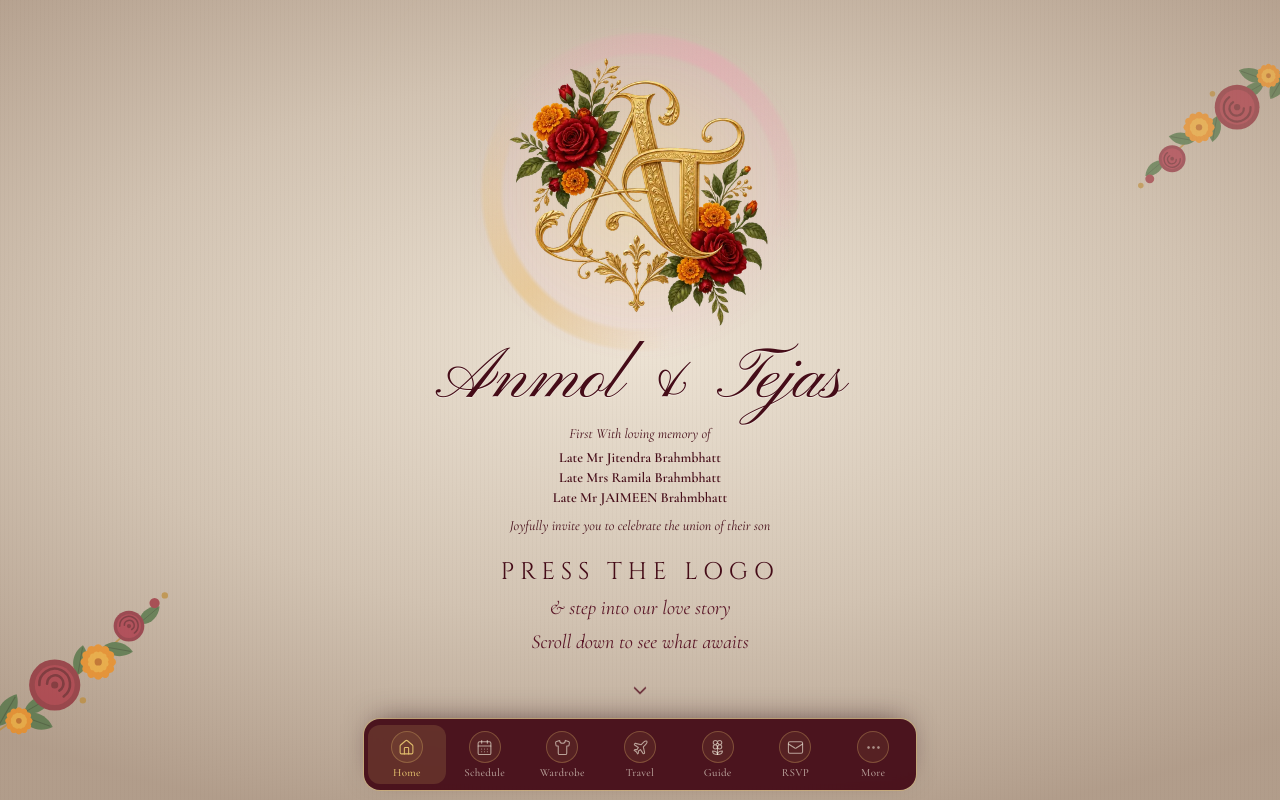
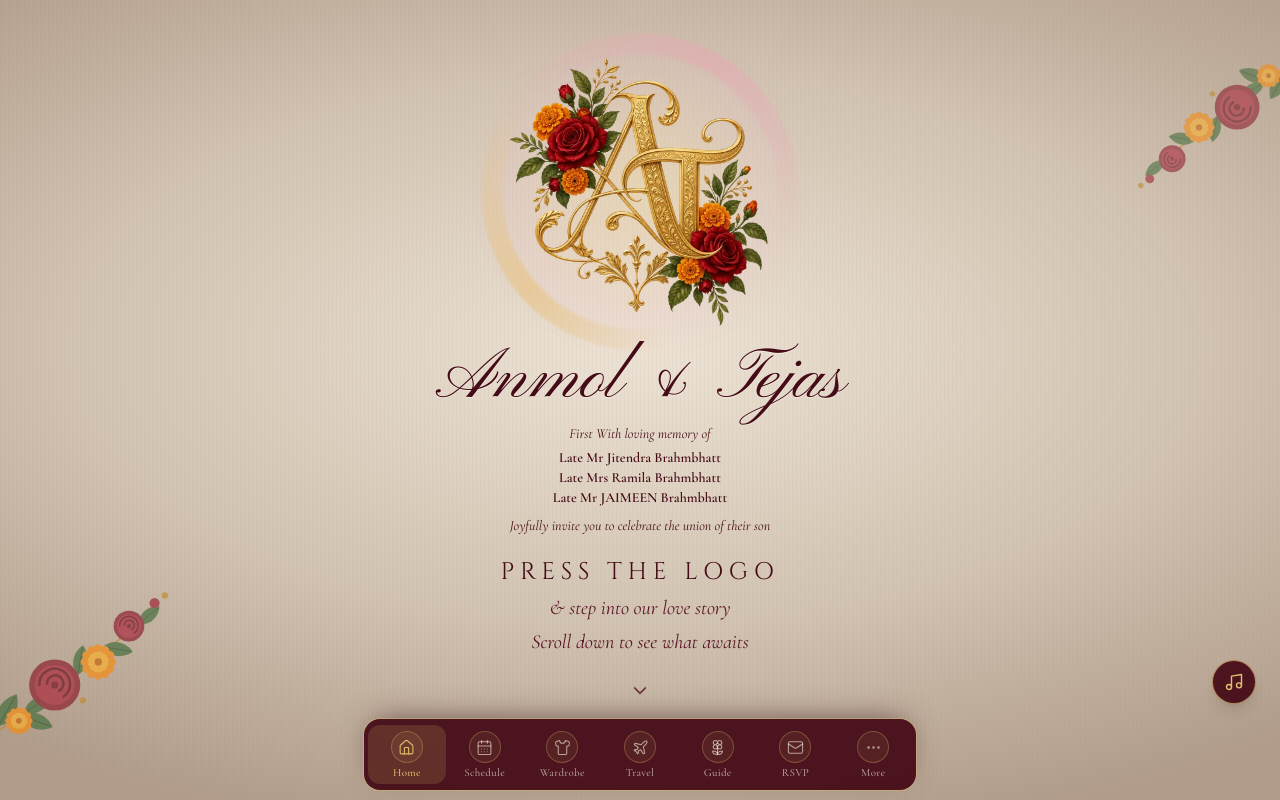
Before and after one commit to hill07/tejas-anoml, a React (Vite) app: page / in a window 1280 px wide. Shown: the top 800 px of the page. Built offline with nearby package versions, Linux system fonts and the light colour scheme.

Commit message:
Add persistent background music player

```diff
--- a/src/components/Layout.tsx
+++ b/src/components/Layout.tsx
@@ -1,4 +1,4 @@
-import { useEffect, type ReactNode } from 'react';
+import { useEffect, useRef, useState, type ReactNode } from 'react';
 import { Link, NavLink, Outlet, useLocation } from 'react-router-dom';
 import { Monogram } from './Monogram';
 import { OrnamentDivider } from './Ornaments';
@@ -72,6 +72,53 @@ function HomeBadge() {
   );
 }
 
+function MusicPlayer() {
+  const audioRef = useRef<HTMLAudioElement>(null);
+  const [playing, setPlaying] = useState(false);
+
+  const toggleMusic = async () => {
+    const audio = audioRef.current;
+    if (!audio) return;
+    if (playing) {
+      audio.pause();
+      setPlaying(false);
+      return;
+    }
+    try {
+      await audio.play();
+      setPlaying(true);
+    } catch {
+      setPlaying(false);
+    }
+  };
+
+  return (
+    <>
+      <audio ref={audioRef} src="/music.mp3" loop preload="none" onPause={() => setPlaying(false)} onPlay={() => setPlaying(true)} />
+      <button
+        type="button"
+        onClick={toggleMusic}
+        aria-label={playing ? 'Pause background music' : 'Play background music'}
+        aria-pressed={playing}
+        className="fixed bottom-24 right-4 z-40 grid h-11 w-11 place-items-center rounded-full border border-[hsl(var(--gold-light)/0.65)] bg-maroon-deep/95 text-gold-light shadow-lg transition hover:scale-105 sm:right-6"
+      >
+        {playing ? (
+          <svg viewBox="0 0 24 24" width="20" height="20" fill="currentColor" aria-hidden="true">
+            <rect x="6" y="4" width="4" height="16" rx="1" />
+            <rect x="14" y="4" width="4" height="16" rx="1" />
+          </svg>
+        ) : (
+          <svg viewBox="0 0 24 24" width="20" height="20" fill="none" stroke="currentColor" strokeWidth="1.7" strokeLinecap="round" strokeLinejoin="round" aria-hidden="true">
+            <path d="M9 18V5l12-2v13" />
+            <circle cx="6" cy="18" r="3" />
+            <circle cx="18" cy="16" r="3" />
+          </svg>
+        )}
+      </button>
+    </>
+  );
+}
+
 export function AppShell() {
   const { pathname } = useLocation();
   return (
@@ -83,6 +130,7 @@ export function AppShell() {
       {pathname !== '/' && <HomeBadge />}
       <Outlet />
       <BottomNav />
+      <MusicPlayer />
       <InstallPrompt />
     </>
   );
```
